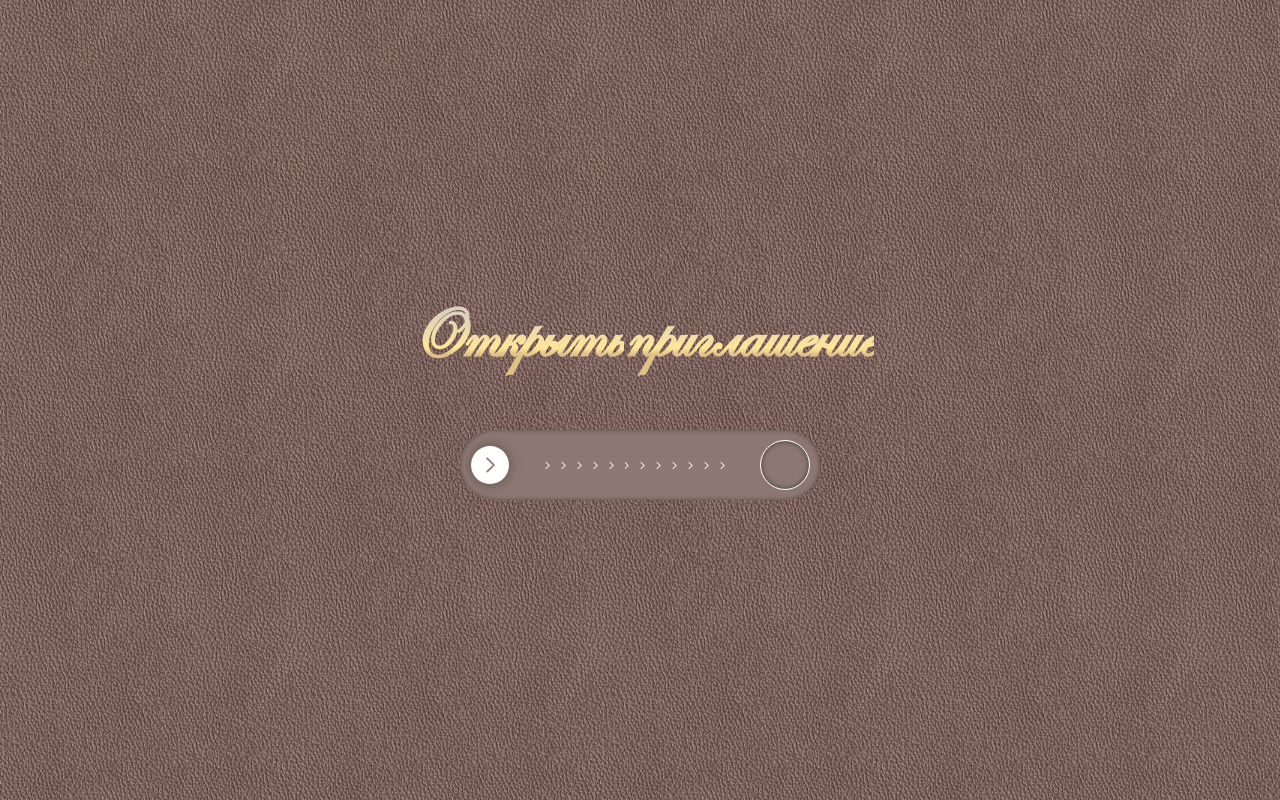
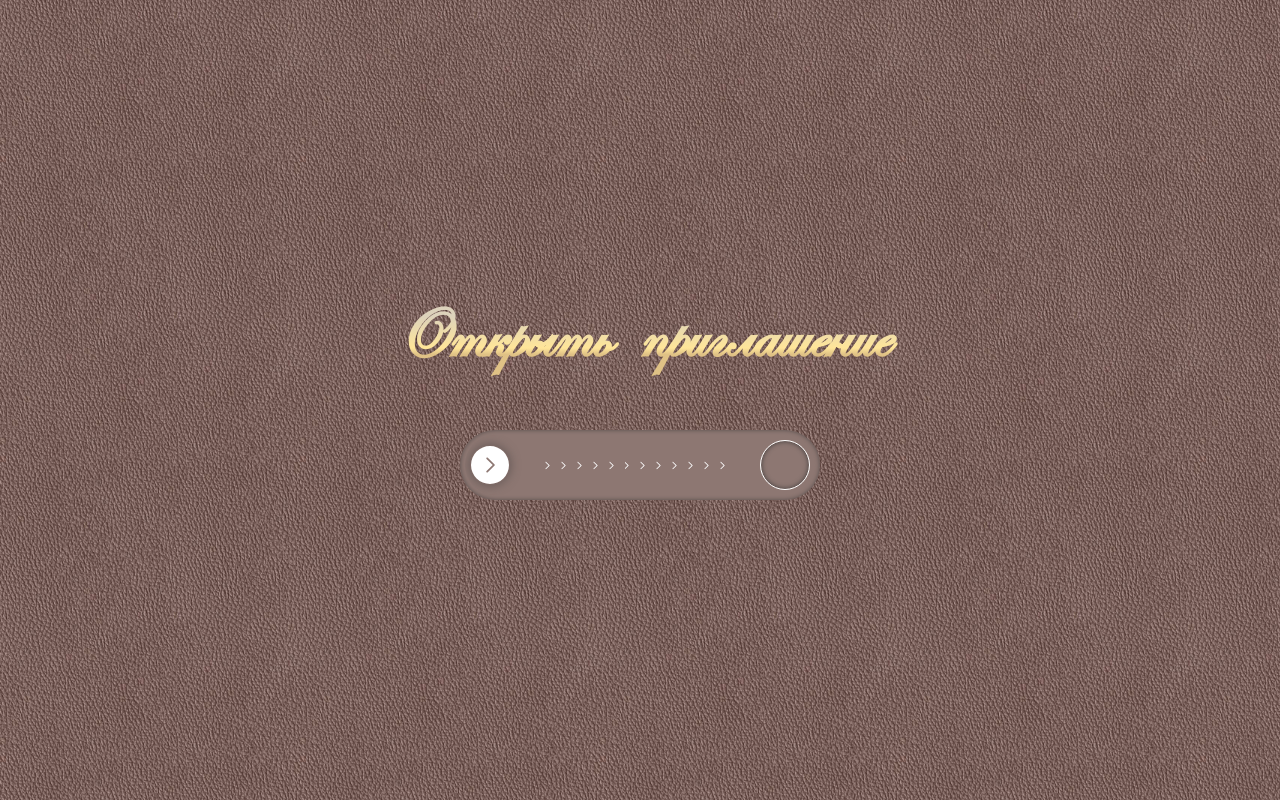
Before and after one commit to Roman-Popov/wedding-invitation, a React (Vite) app: page / in a window 1280 px wide. Built offline with nearby package versions, Linux system fonts and the light colour scheme.

Commit message:
Fix heading

```diff
--- a/src/modules/welcome-screen/welcome-screen.scss
+++ b/src/modules/welcome-screen/welcome-screen.scss
@@ -62,6 +62,7 @@
       margin: 0;
       font-weight: 600;
       font-size: 70px;
+      padding: 0 0.2em;
     }
   }
 
```
